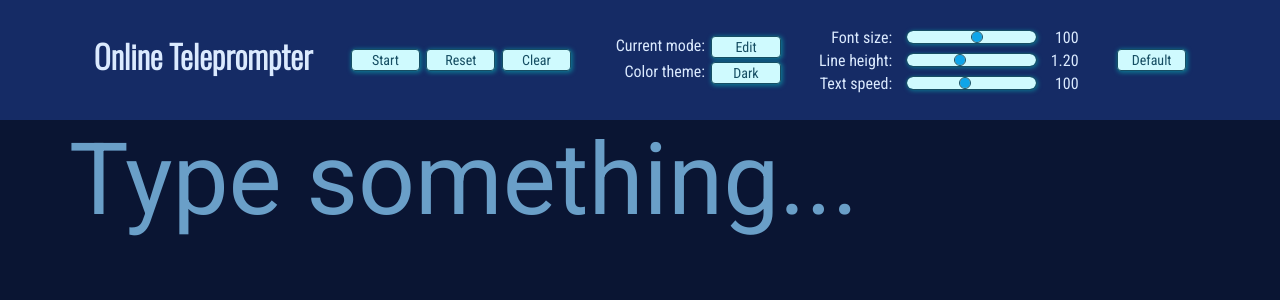
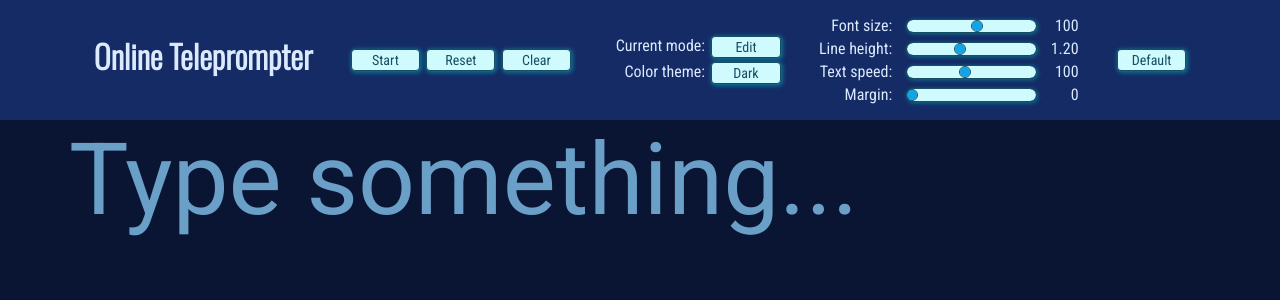
Before and after one commit to 30isnottoolate/online-teleprompter, a React (Create React App) app: page / in a window 1280 px wide. Shown: the top 300 px of the page. Built offline with nearby package versions, Linux system fonts and the light colour scheme.

Commit message:
Add textMargin to app components' props

```diff
--- a/src/components/Marker.js
+++ b/src/components/Marker.js
@@ -1,11 +1,11 @@
-const Marker = ({ fontSize, lineHeight }) => {
+const Marker = ({ fontSize, lineHeight, textMargin }) => {
     return (
         <div>
             <svg
                 className="text-marker"
                 height={fontSize + "rem"}
                 style={{
-                    left: `${fontSize * 0.19}rem`,
+                    left: `calc(${fontSize * 0.19}rem + ${textMargin}vw)`,
                     padding: `${fontSize * (lineHeight - 1) / 2}rem 0`
                 }}
                 viewBox="0 0 57 150">
--- a/src/components/ModeButtons.js
+++ b/src/components/ModeButtons.js
@@ -28,4 +28,3 @@ const ModeButtons =
     }
 
 export default ModeButtons;
-////
--- a/src/components/Settings.js
+++ b/src/components/Settings.js
@@ -1,13 +1,14 @@
 import React from 'react';
 
 const Settings =
-    ({ divPresence, fontSize, setFontSize, lineHeight, setLineHeight, textSpeed, setTextSpeed }) => {
+    ({ divPresence, fontSize, setFontSize, lineHeight, setLineHeight, textSpeed, setTextSpeed, textMargin, setTextMargin }) => {
 
         const remValue = parseInt(window.getComputedStyle(document.body).getPropertyValue("font-size"));
 
         const changeFontSize = (e) => setFontSize(Number(e.target.value) / remValue);
         const changeLineHeight = (e) => setLineHeight(Number(e.target.value));
         const changeTextSpeed = (e) => setTextSpeed(Number(e.target.value));
+        const changeTextMargin = (e) => setTextMargin(Number(e.target.value));
 
         return (
             <div
@@ -40,9 +41,17 @@ const Settings =
                     onChange={changeTextSpeed}
                 />
                 <span>{textSpeed}</span>
+                <label htmlFor="text-margin">Margin: </label>
+                <input
+                    id="text-margin"
+                    className="settings-slider"
+                    type="range" min="0" max="40" step="1"
+                    value={textMargin}
+                    onChange={changeTextMargin}
+                />
+                <span>{textMargin}</span>
             </div>
         );
     }
 
 export default Settings;
-////////
--- a/src/components/Slider.js
+++ b/src/components/Slider.js
@@ -3,7 +3,7 @@ import Marker from "./Marker";
 const PLACEHOLDER_TEXT = "Type something...";
 
 const Slider = ({ mode, position, text, setText,
-    fontSize, lineHeight, textContainerRef, textDisplayRef }) => {
+    fontSize, lineHeight, textMargin, textContainerRef, textDisplayRef }) => {
 
     const handleTextChange = (e) => setText(e.target.value);
 
@@ -17,7 +17,8 @@ const Slider = ({ mode, position, text, setText,
                         left: `${fontSize * 0.69}rem`,
                         width: `calc(100vw - ${fontSize * 0.69}rem)`,
                         fontSize: `${fontSize}rem`,
-                        lineHeight: lineHeight
+                        lineHeight: lineHeight,
+                        padding: `0 calc(${textMargin}vw + ${fontSize * 0.69}rem) 0 ${textMargin}vw`
                     }}
                     value={text}
                     placeholder={PLACEHOLDER_TEXT}
@@ -33,7 +34,8 @@ const Slider = ({ mode, position, text, setText,
                         top: position,
                         width: `calc(100vw - 0.75rem - ${fontSize * 0.69}rem)`,
                         fontSize: `${fontSize}rem`,
-                        lineHeight: lineHeight
+                        lineHeight: lineHeight,
+                        padding: `0 calc(${textMargin}vw + ${fontSize * 0.69}rem) 0 ${textMargin}vw`
                     }}>
                     {text}
                 </pre>}
@@ -41,6 +43,7 @@ const Slider = ({ mode, position, text, setText,
                 <Marker
                     fontSize={fontSize}
                     lineHeight={lineHeight}
+                    textMargin={textMargin}
                 />}
         </div>
     );
```
